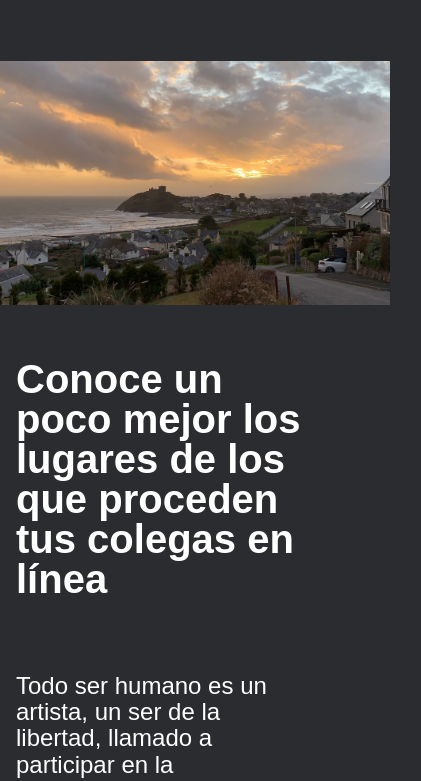
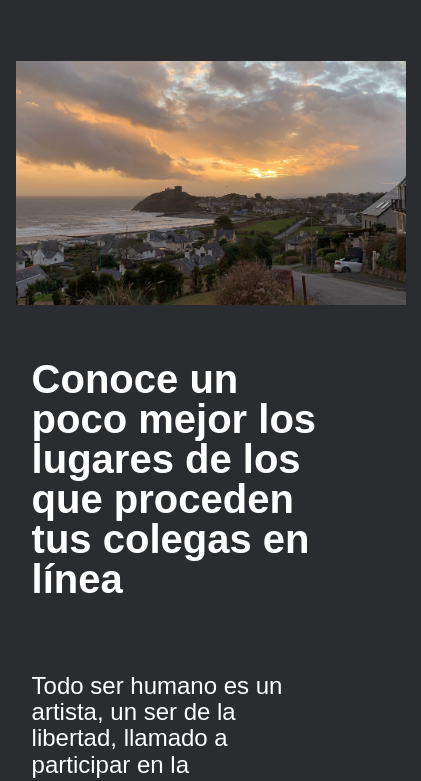
Before and after one commit to rociosoto/web_project_homeland, a plain HTML site: page index.html in a window 390 px wide. Shown: the part 242-1023 px from the top of the page, 421 px wide, since content can reach past the window. Drawn offline with nearby package versions, Linux system fonts and the light colour scheme.

Commit message:
Update page.css

```diff
--- a/blocks/page.css
+++ b/blocks/page.css
@@ -11,3 +11,14 @@ body {
   font-size: 16px;
   line-height: 20px;
 }
+@media screen and (max-width: 1024px) {
+  .page {
+    padding: 0 3%;
+  }
+}
+
+@media screen and (max-width: 544px) {
+  .page {
+    padding: 0 4%;
+  }
+}
```
